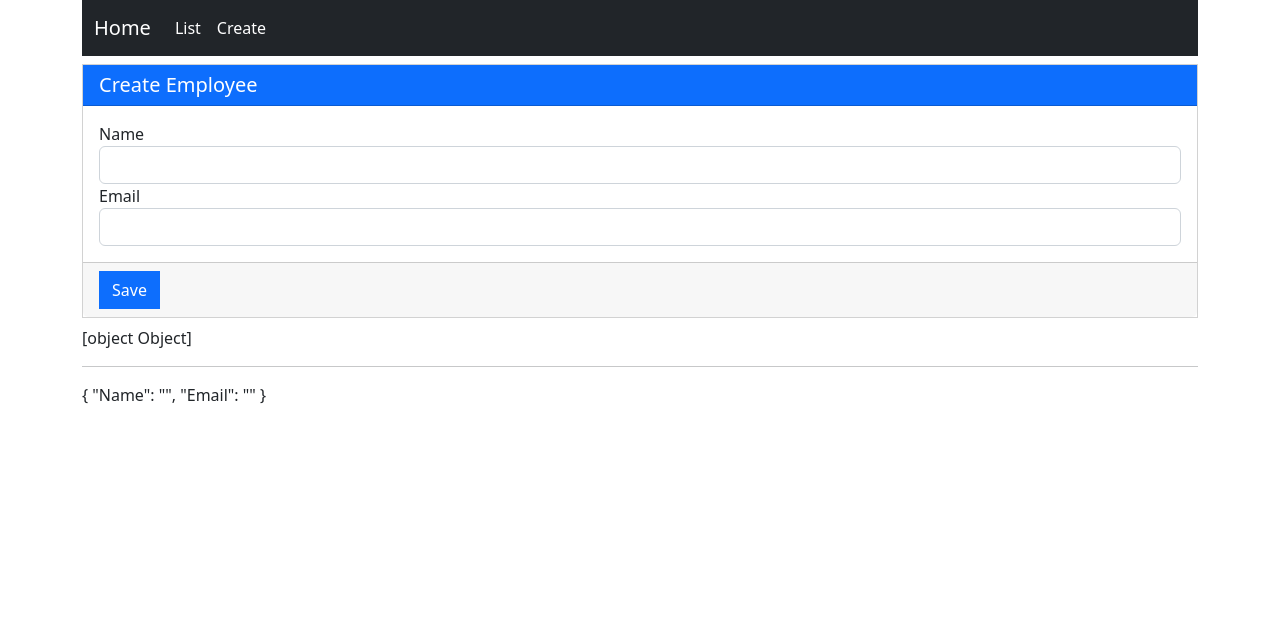
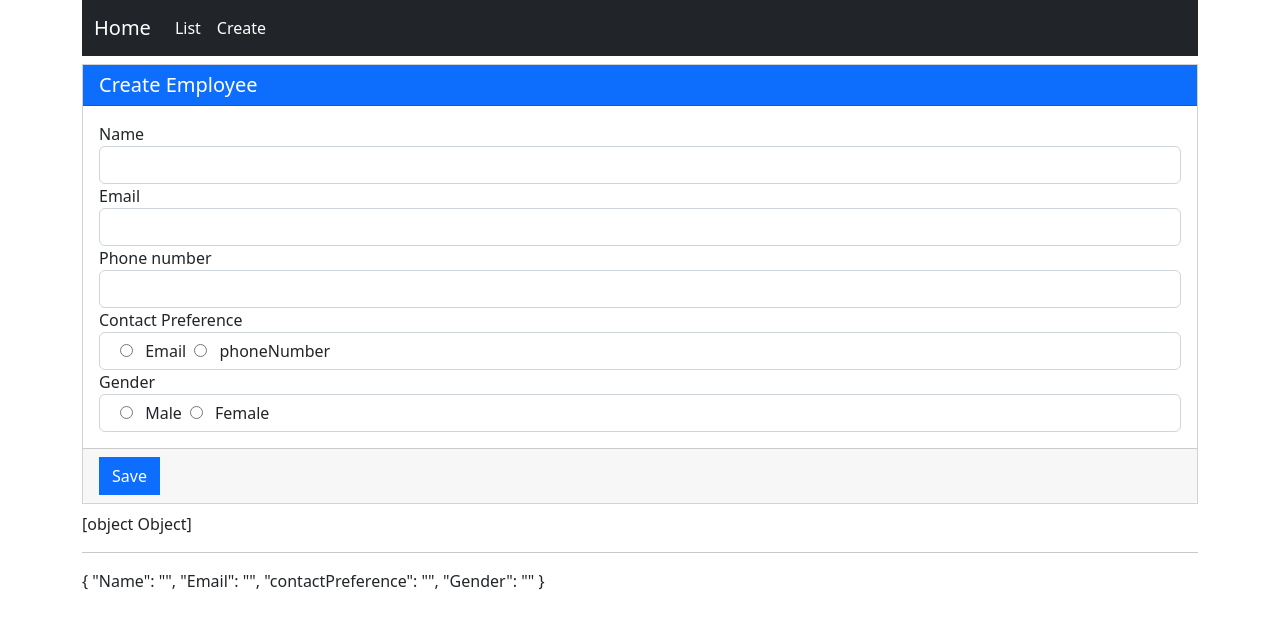
Before and after one commit to Fausio/AngularEmployeeManager, an Angular app: page /employee-create in a window 1280 px wide. Shown: the top 628 px of the page. Built offline with nearby package versions, Linux system fonts and the light colour scheme.

Commit message:
radio button forms ngModel

```diff
--- a/src/app/employee/create/create.component.html
+++ b/src/app/employee/create/create.component.html
@@ -4,7 +4,7 @@
         <div class="card-body">
             <div class="col">
                 <div class="form-group">
-                     <label for="Name">Name</label>
+                    <label for="Name">Name</label>
                     <input name="Name" [(ngModel)]="Name" id="Name" type="text" class="form-control" />
                 </div>
 
@@ -12,6 +12,44 @@
                     <label for="Email">Email</label>
                     <input name="Email" [(ngModel)]="Email" id="Email" type="email" class="form-control" />
                 </div>
+
+                <div class="form-group">
+                    <label for="phoneNumber">Phone number</label>
+                    <input name="phoneNumber" [(ngModel)]="phoneNumber" id="phoneNumber" type="number"
+                        class="form-control" />
+                </div>
+
+                <div class="form-group">
+                    <label>Contact Preference</label>
+                    <div class="form-control">
+                        <label class="radio-inline  ">
+                            <input type="radio" value="Email" class="mx-2" name="contactPreference" [(ngModel)]="contactPreference">
+                            Email
+                        </label>
+
+                        <label class="radio-inline ">
+                            <input type="radio" value="PhoneNumber" class="mx-2" name="contactPreference" [(ngModel)]="contactPreference">
+                            phoneNumber
+                        </label>
+                    </div>
+                </div>
+
+                <div class="form-group">
+                    <label>Gender</label>
+                    <div class="form-control">
+                        <label class="radio-inline  ">
+                            <input type="radio" value="Male" class="mx-2" name="Gender" [(ngModel)]="Gender">
+                            Male
+                        </label>
+
+                        <label class="radio-inline ">
+                            <input type="radio" value="Female" class="mx-2" name="Gender" [(ngModel)]="Gender">
+                            Female
+                        </label>
+                    </div>
+                </div>
+
+
             </div>
         </div>
         <div class="card-footer">
--- a/src/app/employee/create/create.component.ts
+++ b/src/app/employee/create/create.component.ts
@@ -10,6 +10,9 @@ export class CreateComponent implements OnInit {
   Title: string = "Create Employee";
   Name: string = "";
   Email: string = "";
+  Gender: string = "";
+  phoneNumber: number;
+  contactPreference: string = "";
   constructor() { }
 
   ngOnInit(): void {
```
